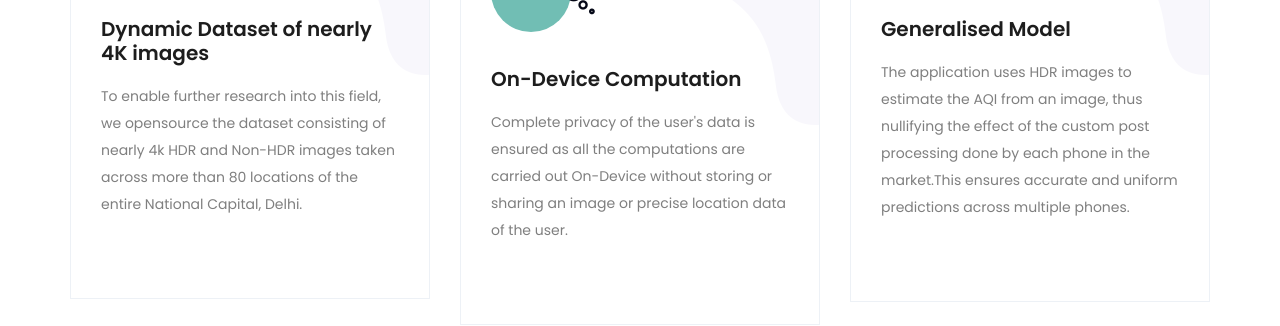
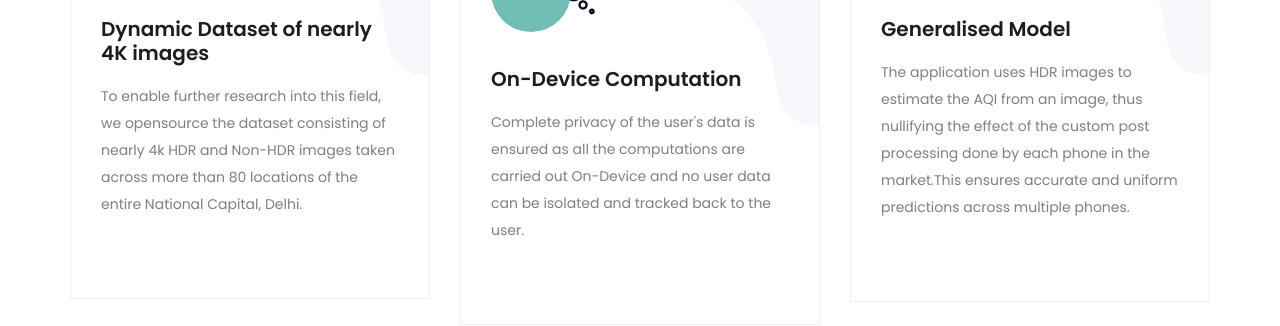
Before and after one commit to Vision-Air/Vision-Air.github.io, a plain HTML site: page index.html in a window 1280 px wide. Shown: the part 1169-1495 px from the top of the page. Drawn offline with Linux system fonts and the light colour scheme.

```diff
--- a/index.html
+++ b/index.html
@@ -95,7 +95,7 @@
                             </div>
                             <div class="service-content">
                                 <h5>On-Device Computation</h5>
-                                <p>Complete privacy of the user's data is ensured as all the computations are carried out On-Device without storing or sharing an image or precise location data of the user.</p>
+                                <p>Complete privacy of the user's data is ensured as all the computations are carried out On-Device and no user data can be isolated and tracked back to the user.</p>
 
                             </div>
                         </div>
```
